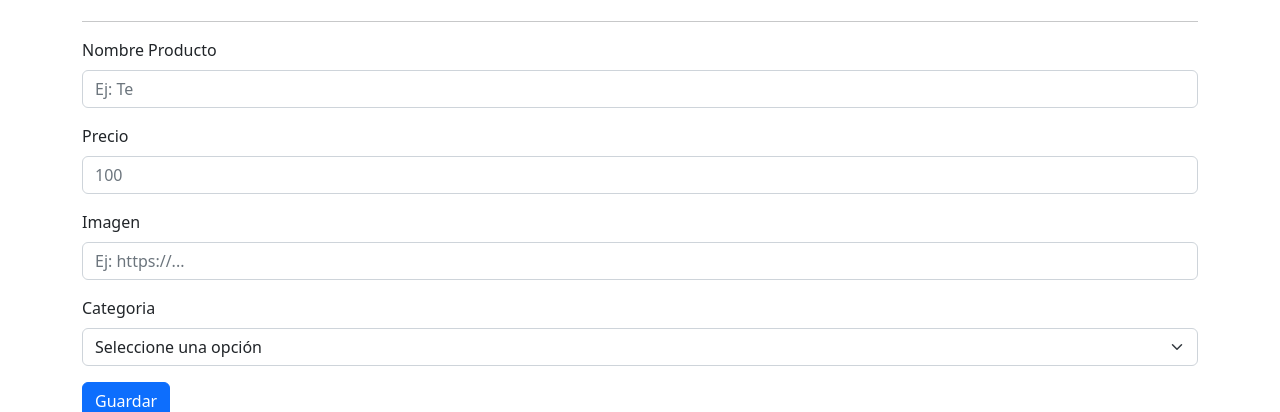
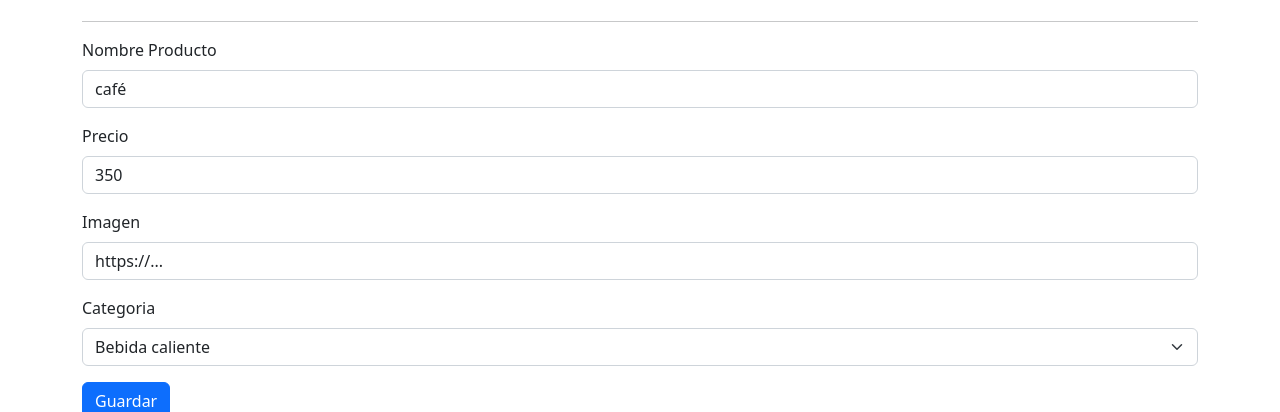
Before and after one commit to carlosmsx/c2i-crud-cafeteria, a React (Create React App) app: page /administrar/editar/1 in a window 1280 px wide. Shown: the part 166-578 px from the top of the page. Built offline with nearby package versions, Linux system fonts and the light colour scheme; data requests are answered from the project's data file.

Commit message:
implementada actualizacion

```diff
--- a/db.json
+++ b/db.json
@@ -8,21 +8,21 @@
       "id": 1
     },
     {
-      "nombreProducto": "medialuna",
-      "precio": "100",
-      "imagen": "https://...",
-      "categoria": "panaderia-dulce",
+      "nombreProducto": "medialuna entera",
+      "precio": "5050",
+      "imagen": "https://...111",
+      "categoria": "dulce",
       "id": 3
     },
     {
       "nombreProducto": "lemon pie@",
-      "precio": "500",
+      "precio": "750",
       "imagen": "https://...",
       "categoria": "panaderia-dulce",
       "id": 4
     },
     {
-      "nombreProducto": "sdf",
+      "nombreProducto": "sdf1",
       "precio": "123",
       "imagen": "https://",
       "categoria": "bebida-fria",
--- a/src/components/views/producto/EditarProducto.jsx
+++ b/src/components/views/producto/EditarProducto.jsx
@@ -1,27 +1,105 @@
-import React from 'react';
+import {useEffect, useState, useRef} from 'react';
 import {Form, Button} from 'react-bootstrap';
+import { useParams, useNavigate } from 'react-router-dom';
+import { cantidadCaracteres, validarCategoria, validarPrecio, validarUrl } from "./helpers";
+import Swal from 'sweetalert2'
 
 const EditarProducto = () => {
+    //recuperar datos del producto
+    const {id} = useParams();
+    //variable de entorno
+    const URL_API = process.env.REACT_APP_API_CAFETERIA;
+
+    const [producto, setProducto]=useState({});
+    //referencias
+    const nombreRef = useRef("");
+    const precioRef = useRef(0);
+    const imagenRef = useRef("");
+
+    const navegacion = useNavigate();
+
+    useEffect(()=>{
+        consultarAPI();
+    },[])
+
+    const consultarAPI = async()=>{
+        try
+        {
+            const respuesta = await fetch(URL_API+`/${id}`);
+            const dato = await respuesta.json();
+            setProducto(dato);
+        }
+        catch(error)
+        {
+            console.log(error);
+        }
+    };
+
+    const handleSubmit = async (e) =>
+    {
+        e.preventDefault();
+        //aplicar las validaciones aquí
+        if (cantidadCaracteres(nombreRef.current.value, 2, 50) && validarPrecio(precioRef.current.value) && validarUrl(imagenRef.current.value) /*categoria */) {
+        }
+        else
+        {
+            //mostrar mensaje de error
+        }
+        //creo el objeto
+        const productoEditar = {
+            nombreProducto: nombreRef.current.value,
+            precio: precioRef.current.value,
+            imagen: imagenRef.current.value,
+            categoria: producto.categoria
+        }
+        console.log(productoEditar);
+    //pedir a la api la actualizacion
+        try
+        {
+            const respuesta = await fetch(URL_API+`/${id}`, {
+                method: "PUT",
+                headers: {
+                    "Content-Type": "application/json"
+                },
+                body: JSON.stringify(productoEditar)
+            });
+            if (respuesta.status === 200)
+            {
+                Swal.fire(
+                    'Producto modificado',
+                    'El producto fue modificado correctamente',
+                    'success'
+                );
+                //redirecciono a la tabla de productos
+                navegacion('/administrar');
+            }
+        }
+        catch(error)
+        {
+            console.log(error);
+        }
+    }
+
     return (
         <section className="container">
             <h1 className="display-4 mt-5">Editar Producto</h1>
             <hr />
-            <Form>
+            <Form onSubmit={handleSubmit}>
                 <Form.Group className="mb-3" controlId="formNombreProducto">
                     <Form.Label>Nombre Producto</Form.Label>
-                    <Form.Control type="text" placeholder="Ej: Te" />
+                    <Form.Control type="text" placeholder="Ej: Te" defaultValue={producto.nombreProducto} ref={nombreRef}/>
                 </Form.Group>
                 <Form.Group className="mb-3" controlId="formPrecio">
                     <Form.Label>Precio</Form.Label>
-                    <Form.Control type="number" placeholder="100"/>
+                    <Form.Control type="number" placeholder="100" defaultValue={producto.precio} ref={precioRef}/>
                 </Form.Group>
                 <Form.Group className="mb-3" controlId="formImagen">
                     <Form.Label>Imagen</Form.Label>
-                    <Form.Control type="text" placeholder="Ej: https://..." />
+                    <Form.Control type="text" placeholder="Ej: https://..." defaultValue={producto.imagen} ref={imagenRef}/>
                 </Form.Group>
                 <Form.Group className="mb-3" controlId="formCategoria">
                     <Form.Label>Categoria</Form.Label>
-                    <Form.Select >
+                    <Form.Select value={producto.categoria} onChange={e=>setProducto({...producto,categoria: e.target.value})}>
                         <option value="">Seleccione una opción</option>
                         <option value="bebida-caliente">Bebida caliente</option>
                         <option value="bebida-fria">Bebida fria</option>
```
